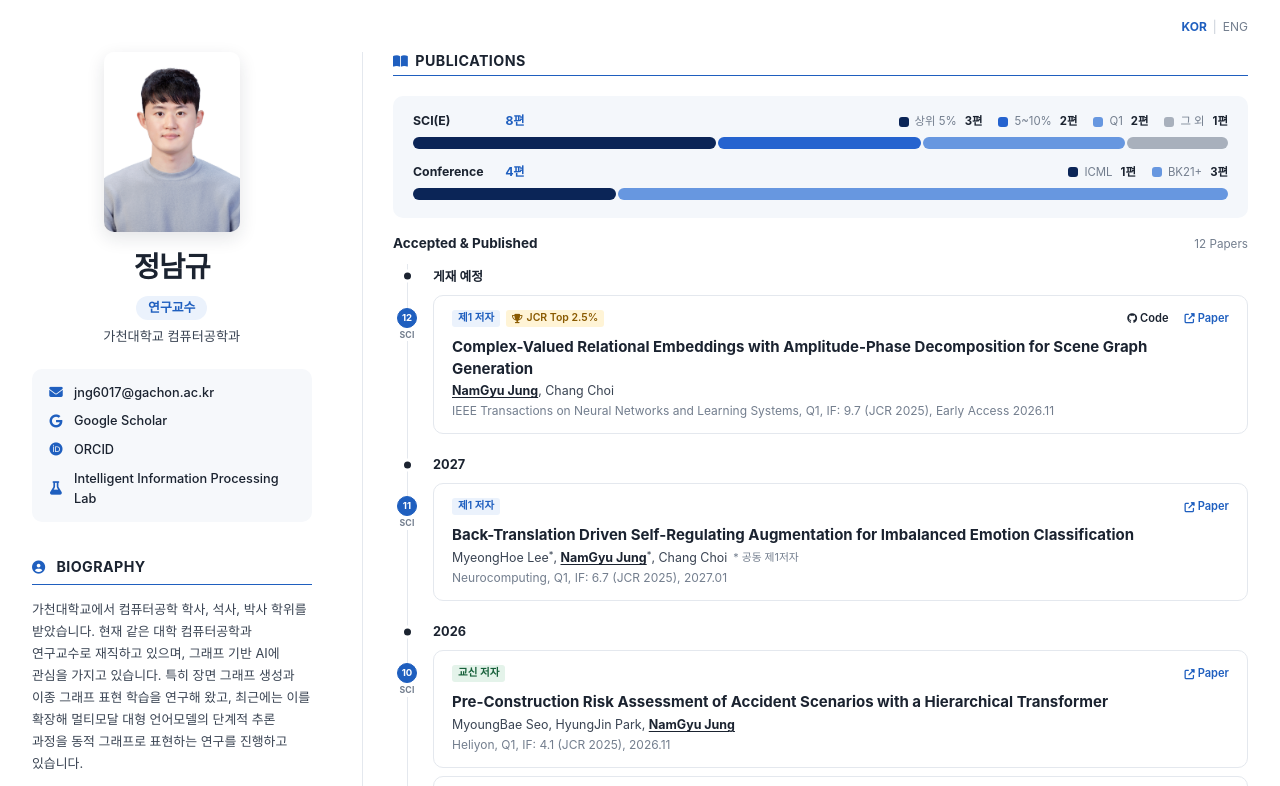
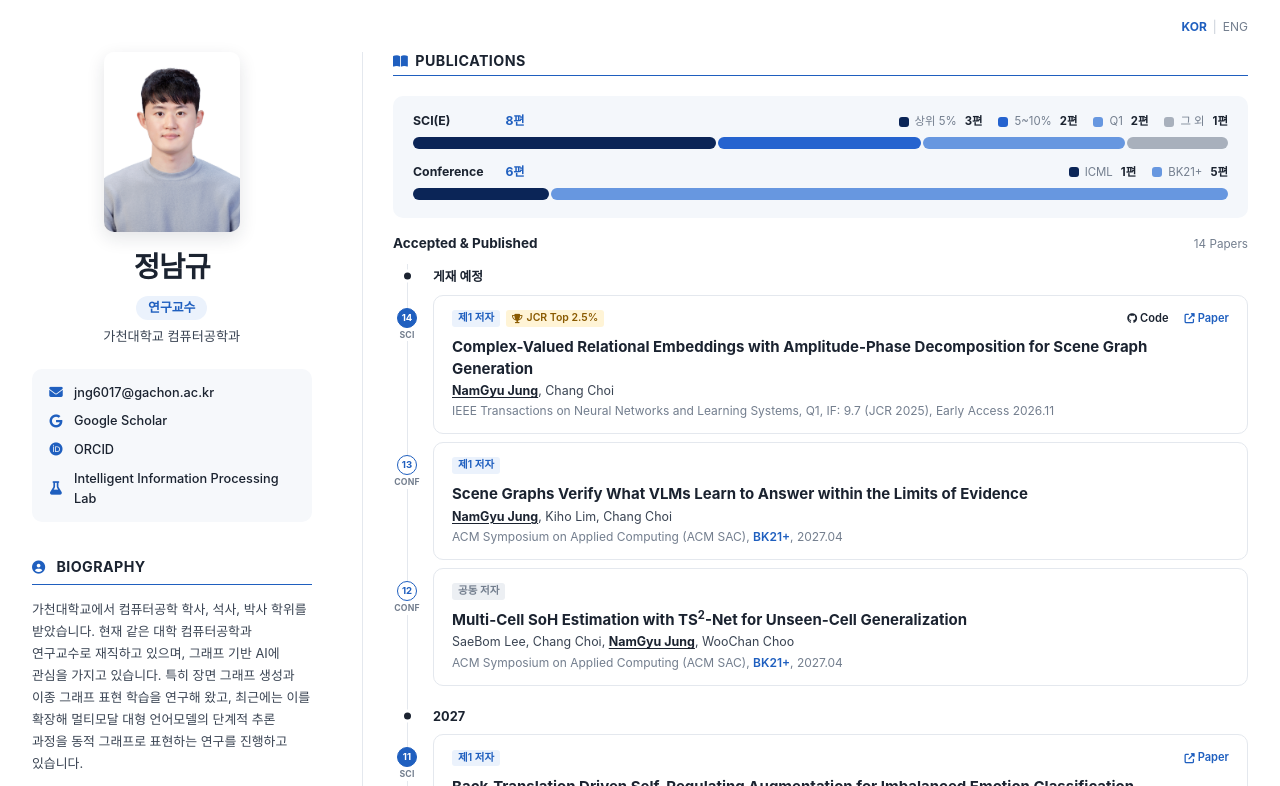
Before and after one commit to Namgyu97/namgyu97.github.io, a plain HTML site: page index.html in a window 1280 px wide. Shown: the top 786 px of the page. Drawn offline with nearby package versions, Linux system fonts and the light colour scheme; a web font is replaced by a local one.

Commit message:
Update index.html

```diff
--- a/index.html
+++ b/index.html
@@ -243,34 +243,23 @@
                 </div>
                 <div class="ov-row">
                   <div class="ov-row-name">Conference</div>
-                  <div class="ov-row-count">4편</div>
+                  <div class="ov-row-count">6편</div>
                   <div class="ov-row-body">
-                  <div class="ov-bar" role="img" aria-label="Conference 4편">
+                  <div class="ov-bar" role="img" aria-label="Conference 6편">
                     <div class="ov-seg ov-t5" style="flex-grow:1" tabindex="0" data-tip="ICML 2026 (CORE A*)" aria-label="ICML 1편: ICML 2026 (CORE A*)"></div>
-                    <div class="ov-seg ov-q1" style="flex-grow:3" tabindex="0" data-tip="ACM SAC 3편" aria-label="그 외 BK21+ 우수학회 3편: ACM SAC 3편"></div>
+                    <div class="ov-seg ov-q1" style="flex-grow:5" tabindex="0" data-tip="ACM SAC 5편" aria-label="그 외 BK21+ 우수학회 5편: ACM SAC 5편"></div>
                   </div>
                   <div class="ov-legend">
                     <span class="ov-key"><i class="ov-sw ov-t5"></i>ICML <b>1편</b></span>
-                    <span class="ov-key"><i class="ov-sw ov-q1"></i>BK21+ <b>3편</b></span>
+                    <span class="ov-key"><i class="ov-sw ov-q1"></i>BK21+ <b>5편</b></span>
                   </div>
                   </div>
                 </div>
               </div>
             </div>
 
-            <!-- <div class="status-block"><span class="status-title">Submitted &amp; Under Review</span><span class="status-badge">2 Papers</span></div>
+            <!-- <div class="status-block"><span class="status-title">Submitted &amp; Under Review</span><span class="status-badge">1 Paper</span></div>
             <div class="timeline">
-              <div class="timeline-item" data-pubtype="conf">
-                <div class="marker-wrap"><div class="marker"></div><div class="marker-type">CONF</div></div>
-                <div class="timeline-content">
-                  <div class="pub-meta">
-                    <span class="project-role role-co">공동 저자</span>
-                    <span class="pub-authors">SaeBom Lee, WooChan Choo, <strong><u>NamGyu Jung</u></strong>, Chang Choi</span>
-                  </div>
-                  <h5 class="pub-title">Multi-Cell SoH Estimation with TS<sup>2</sup>-Net for Unseen-Cell Generalization</h5>
-                  <p class="pub-journal">ACM Symposium on Applied Computing (ACM SAC), <span class="metric-highlight">BK21+</span>, Submitted</p>
-                </div>
-              </div>
               <div class="timeline-item" data-pubtype="journal">
                 <div class="marker-wrap"><div class="marker"></div><div class="marker-type">SCI</div></div>
                 <div class="timeline-content">
@@ -284,7 +273,7 @@
               </div>
             </div> -->
 
-            <div class="status-block"><span class="status-title">Accepted &amp; Published</span><span class="status-badge">12 Papers</span></div>
+            <div class="status-block"><span class="status-title">Accepted &amp; Published</span><span class="status-badge">14 Papers</span></div>
             <div class="timeline">
 
               <div class="timeline-year"><span>게재 예정</span></div>
@@ -301,6 +290,30 @@
                   </div>
                   <h5 class="pub-title">Complex-Valued Relational Embeddings with Amplitude-Phase Decomposition for Scene Graph Generation</h5>
                   <p class="pub-journal">IEEE Transactions on Neural Networks and Learning Systems, Q1, IF: 9.7 (JCR 2025), Early Access 2026.11</p>
+                </div>
+              </div>
+
+              <div class="timeline-item" data-pubtype="conf">
+                <div class="marker-wrap"><div class="marker"></div><div class="marker-type">CONF</div></div>
+                <div class="timeline-content">
+                  <div class="pub-meta">
+                    <span class="project-role role-first">제1 저자</span>
+                    <span class="pub-authors"><strong><u>NamGyu Jung</u></strong>, Kiho Lim, Chang Choi</span>
+                  </div>
+                  <h5 class="pub-title">Scene Graphs Verify What VLMs Learn to Answer within the Limits of Evidence</h5>
+                  <p class="pub-journal">ACM Symposium on Applied Computing (ACM SAC), <span class="metric-highlight">BK21+</span>, 2027.04</p>
+                </div>
+              </div>
+
+              <div class="timeline-item" data-pubtype="conf">
+                <div class="marker-wrap"><div class="marker"></div><div class="marker-type">CONF</div></div>
+                <div class="timeline-content">
+                  <div class="pub-meta">
+                    <span class="project-role role-co">공동 저자</span>
+                    <span class="pub-authors">SaeBom Lee, Chang Choi, <strong><u>NamGyu Jung</u></strong>, WooChan Choo</span>
+                  </div>
+                  <h5 class="pub-title">Multi-Cell SoH Estimation with TS<sup>2</sup>-Net for Unseen-Cell Generalization</h5>
+                  <p class="pub-journal">ACM Symposium on Applied Computing (ACM SAC), <span class="metric-highlight">BK21+</span>, 2027.04</p>
                 </div>
               </div>
 
@@ -489,7 +502,7 @@
         </div>
       </div>
     </div>
-    <footer class="site-footer web-only">최종 업데이트: 2026년 11월 6일</footer>
+    <footer class="site-footer web-only">최종 업데이트: 2026년 11월 23일</footer>
   </div>
 
   <script>
```
